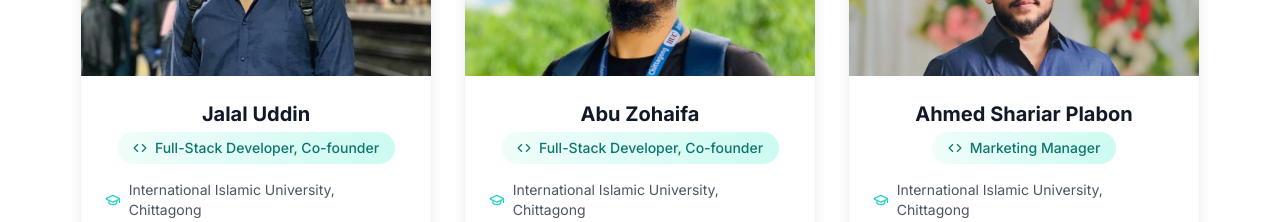
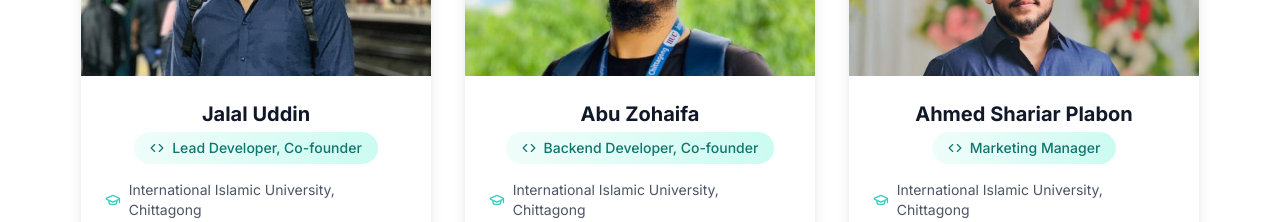
Before and after one commit to ju4700/PasherDokan-Web, a React (Vite) app in the folder PasherDokanWeb/: page / in a window 1280 px wide. Shown: the part 8480-8702 px from the top of the page. Built offline with nearby package versions, Linux system fonts and the light colour scheme.

Commit message:
Update team member roles for accuracy

```diff
--- a/PasherDokanWeb/src/components/Team.tsx
+++ b/PasherDokanWeb/src/components/Team.tsx
@@ -125,7 +125,7 @@ const Team: React.FC = () => {
   const teamMembers: TeamMember[] = useMemo(() => [
     {
       name: 'Jalal Uddin',
-      role: 'Full-Stack Developer, Co-founder',
+      role: 'Lead Developer, Co-founder',
       university: 'International Islamic University, Chittagong',
       email: 'jalal.dev.design@gmail.com',
       github: 'https://github.com/ju4700',
@@ -134,7 +134,7 @@ const Team: React.FC = () => {
     },
     {
       name: 'Abu Zohaifa',
-      role: 'Full-Stack Developer, Co-founder',
+      role: 'Backend Developer, Co-founder',
       university: 'International Islamic University, Chittagong',
       email: 'ultimatezrage@gmail.com',
       github: 'https://github.com/Zohaifa',
```
